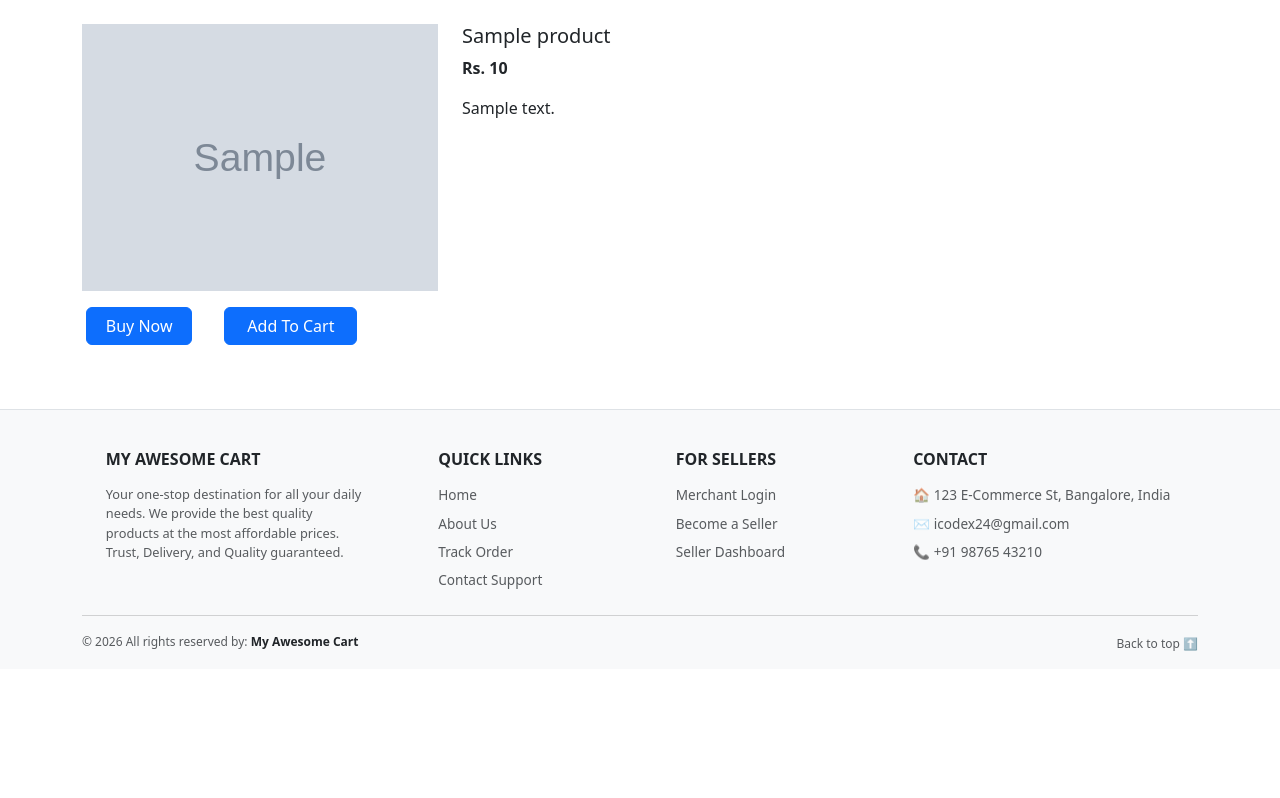
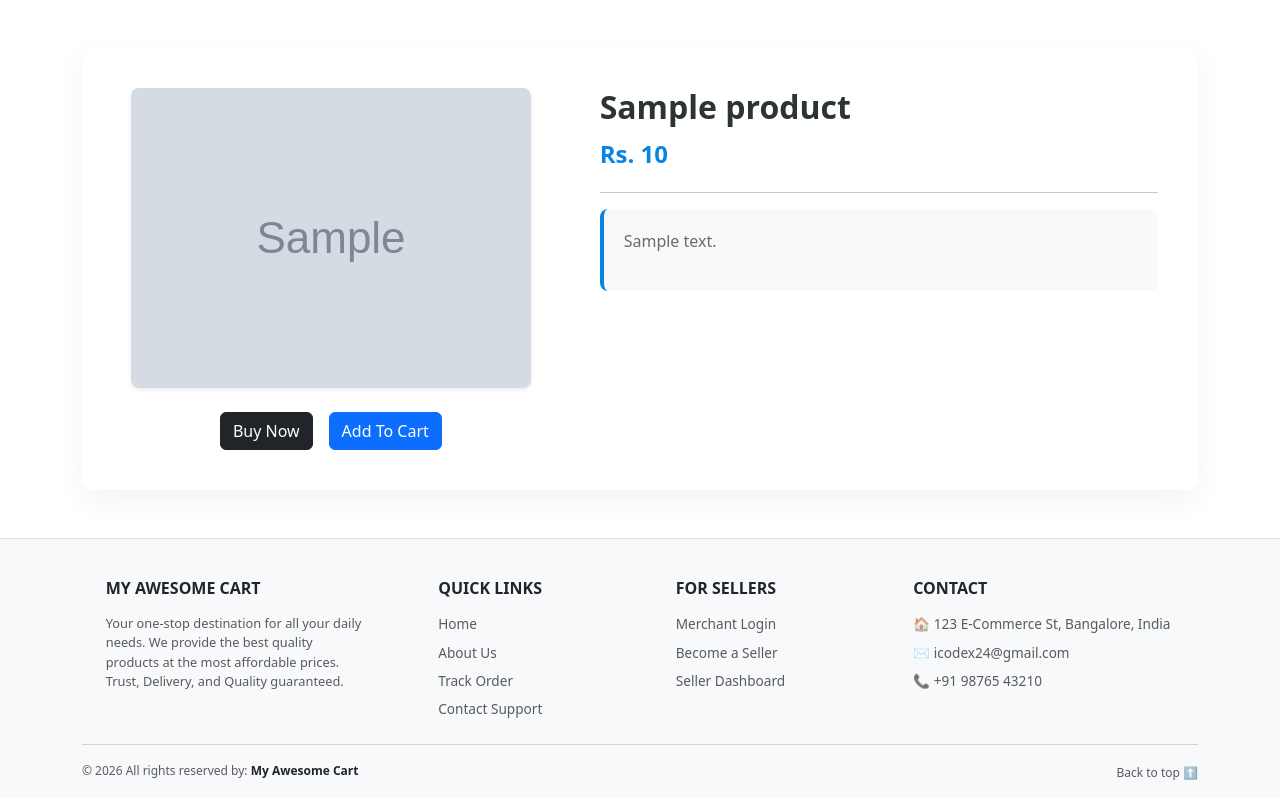
Before and after one commit to piyush7116/ecommerce, a Django app: page /shop/products/1 in a window 1280 px wide. Shown: the part 56-854 px from the top of the page. Before the commit the page ends 707 px from the top, so only its background shows below. Run offline with Django 5.2, Linux system fonts and the light colour scheme; tables that the repository leaves empty hold one stand-in row (values such as "Sample post"); grey boxes marked "Sample" are stand-in pictures; some libraries are stand-ins or nearby versions.

Commit message:
made buttons working

```diff
--- a/shop/templates/shop/contact.html
+++ b/shop/templates/shop/contact.html
@@ -107,7 +107,7 @@
 <script>
 var yesno="{{thank}}";
 if (yesno=="True") {
-alert("Thank you for your order! Your order has been placed successfully.your order id is {{id}}");
+alert("Thank you for contacting us. We will get back to you soon!");
 document.location="/shop/contact ";
 }
 </script>
--- a/shop/templates/shop/productView.html
+++ b/shop/templates/shop/productView.html
@@ -1,24 +1,111 @@
 {% extends 'shop/basic.html' %}
 
 {% block title %}{{product.product_name}}-my awesome cart {% endblock %}
+{% block css %}
+<style>
+    .product-view-container {
+        background: #fff;
+        padding: 40px;
+        border-radius: 12px;
+        box-shadow: 0 10px 30px rgba(0,0,0,0.05);
+    }
+    .product-img {
+        max-width: 100%;
+        height: auto;
+        object-fit: contain;
+        border-radius: 8px;
+        transition: transform 0.3s ease;
+    }
+    .product-img:hover {
+        transform: scale(1.02);
+    }
+    .product-title {
+        font-weight: 700;
+        font-size: 2rem;
+        color: #2d3436;
+        margin-bottom: 10px;
+    }
+    .product-price {
+        font-size: 1.5rem;
+        color: #0984e3;
+        font-weight: 600;
+        margin-bottom: 20px;
+    }
+    .product-desc {
+        font-size: 1rem;
+        line-height: 1.6;
+        color: #636e72;
+        background: #f9f9f9;
+        padding: 20px;
+        border-radius: 8px;
+        border-left: 4px solid #0984e3;
+    }
+    .btn-buy {
+        background: #2d3436;
+        border-color: #2d3436;
+        padding: 12px 30px;
+        font-weight: 600;
+        transition: all 0.3s;
+    }
+    .btn-buy:hover {
+        background: #000;
+        transform: translateY(-2px);
+    }
+    .btn-cart {
+        padding: 12px 30px;
+        font-weight: 600;
+        transition: all 0.3s;
+    }
+    .btn-cart:hover {
+        transform: translateY(-2px);
+    }
+</style>
+{% endblock %}
+
 {% block body %}
-<div class="container my-4">
-    <div class="row">
-        <div class="col-md-4">
-            <div class="row">
-                <img src="/media/{{product.image}}" alt="">
+<div class="container my-5">
+    <div class="product-view-container">
+        <div class="row">
+            <div class="col-md-5 text-center">
+                <img src="{{product.image.url}}" class="product-img shadow-sm mb-4" alt="{{product.product_name}}">
+                <div class="d-flex justify-content-center gap-3">
+                    <button id="buypr{{product.id}}" class="btn btn-dark btn-buy buy-now" type="button">Buy Now</button>
+                    <span id="divpr{{product.id}}" class="divpr">
+                        <button id="pr{{product.id}}" class="cart btn btn-primary btn-cart" type="button">Add To Cart</button>
+                    </span>
+                </div>
             </div>
-            <div class="row">
-                <button class=" btn btn-primary mx-3 my-3" style="width:28%" type="button">Buy Now </button>
-                <button class=" btn btn-primary mx-3 my-3"  style="width:35%"   type="button">Add To Cart </button>
+            <div class="col-md-7 ps-md-5 mt-4 mt-md-0">
+                <h1 id="namepr{{product.id}}" class="product-title">{{product.product_name}}</h1>
+                <p class="product-price">Rs. <span id="pricepr{{product.id}}">{{product.price}}</span></p>
+                <hr>
+                <div class="product-desc">
+                    {{product.desc|linebreaks}}
+                </div>
             </div>
-        </div>
-        <div class="col-md-8">
-            <h5>{{product.product_name}}</h5>
-            <p><b>Rs. {{product.price}}</b></p>
-            <p>{{product.desc}}</p>
         </div>
     </div>
 </div>
+{% endblock %}
 
+{% block js %}
+<script>
+// Logic for "Buy Now" - adds item to cart and redirects to checkout
+$(document).on('click', '.buy-now', function() {
+    var idstr = "pr" + this.id.slice(5); // Convert buyprX to prX
+
+    if (cart[idstr] == undefined) {
+        var qty = 1;
+        var name = document.getElementById('name' + idstr).innerHTML;
+        var price = document.getElementById('price' + idstr).innerHTML;
+        cart[idstr] = [qty, name, parseInt(price)];
+    } else {
+        cart[idstr][0] = cart[idstr][0] + 1;
+    }
+
+    updateCart(cart);
+    localStorage.setItem('cart', JSON.stringify(cart));
+    document.location = "/shop/checkout";
+});
+</script>
 {% endblock %}
```
